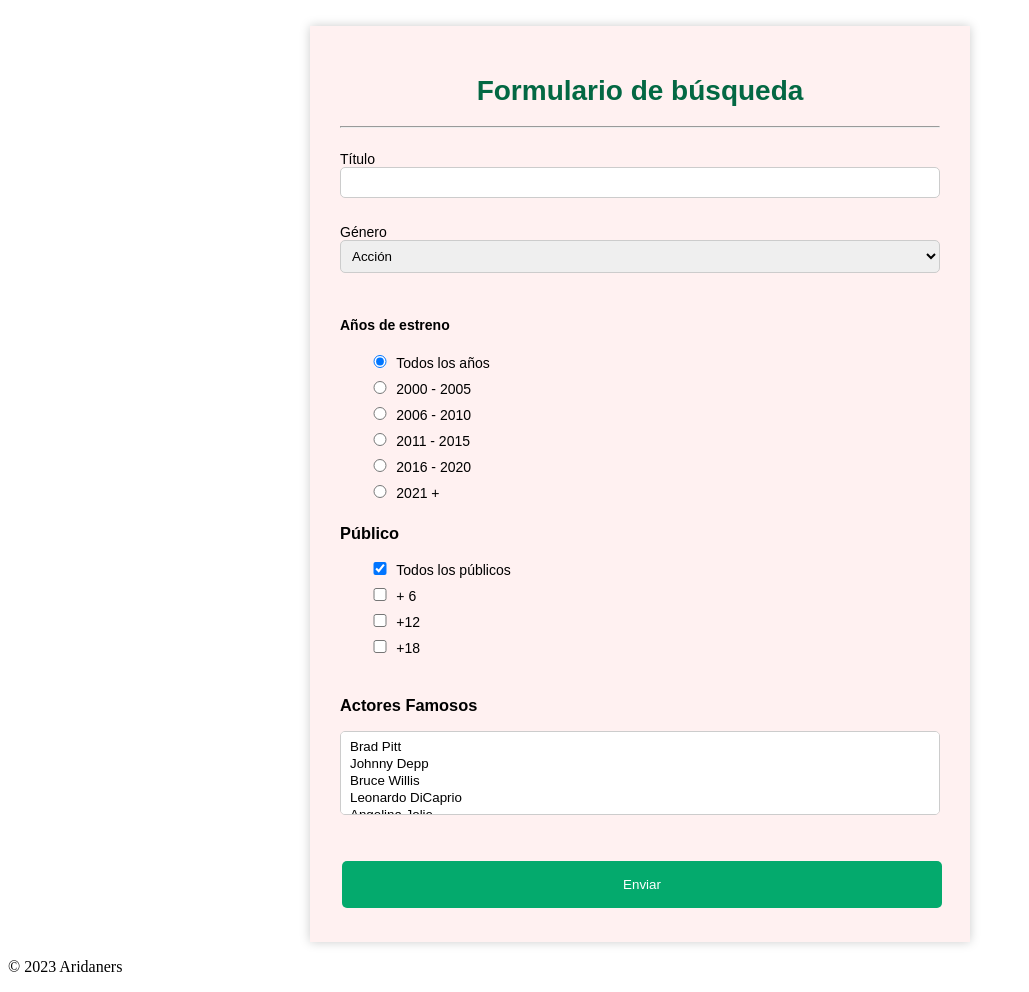
After one commit to imanol-72/Proyecto-PHP, a PHP site: page / in a window 1280 px wide. The commit adds this page. Shown: the whole page, without its empty margins (0-1029 px from the left). Run offline with PHP 8.4, Linux system fonts and the light colour scheme.

Commit message:
Add files via upload

```diff
--- /dev/null
+++ b/cabecera.php
@@ -0,0 +1,14 @@
+<!DOCTYPE html>
+<html lang="es">
+    <head>
+        <meta charset="UTF-8">
+        <title>Aridaners - Proyecto PHP y BBDD</title>
+        <link rel="stylesheet" type="text/css" href="formulario.css" />
+    </head>
+
+    <!-- el cuerpo  -->
+    <body>
+    <div id="contenido">
+
+        </div> <!-- fin de cabecera -->
+        <div id="principal">
--- /dev/null
+++ b/form_buscar.php
@@ -0,0 +1,84 @@
+<?php
+    include "cabecera.php";
+?>
+
+
+<form id="form"  action="index.php" method="post">
+    <div>
+        <h1>Formulario de búsqueda</h1>
+        <hr/><br>
+        <label>Título</label>
+        <input type="text" name="titulo" value="<?php if (isset($titulo)) echo htmlspecialchars($titulo) ?>"  /><br />
+        <span class="error" >
+            <?php if (isset($errores['titulo'])) echo $errores['titulo'] ?>
+        </span><br />
+
+        <div>
+        <label>Género</label>
+        <select name="genero">
+                <?php
+                    $genero=array('Acción','Bélico','Infantil','Drama');
+                    foreach ($genero as $valor)
+                    {
+                        echo "<option value='$valor' ";
+                        if (isset($genero) && ($genero == $valor))
+                                {echo "selected = 'selected' ";};
+                        echo ">$valor</option>";
+                    }
+                ?>
+          </select><br/><br/>
+        </div>
+
+        <div>
+            <h4>Años de estreno</h4>
+            <input type="radio" checked="checked" name="ano" value="todos"  <?php  if (isset($ano)&& ($ano == "todos")){echo 'checked = "checked"';} ?>>Todos los años<br>
+            <input type="radio" name="ano" value="A" <?php  if (isset($ano)&& ($ano == "A")){echo 'checked = "checked"';} ?>>2000 - 2005<br>
+            <input type="radio" name="ano" value="B" <?php  if (isset($ano)&& ($ano == "B")){echo 'checked = "checked"';} ?>>2006 - 2010<br>
+            <input type="radio" name="ano" value="C" <?php  if (isset($ano)&& ($ano == "C")){echo 'checked = "checked"';} ?>>2011 - 2015<br>
+            <input type="radio" name="ano" value="D" <?php  if (isset($ano)&& ($ano == "D")){echo 'checked = "checked"';} ?>>2016 - 2020<br>
+            <input type="radio" name="ano" value="E" <?php  if (isset($ano)&& ($ano == "E")){echo 'checked = "checked"';} ?>>2021 +<br>
+        </div>
+
+        <div>
+            <h3>Público</h3>
+            <input type="checkbox" checked="checked" name="edad[]" value="todos" <?php  if (isset($edad)&& in_array("todos", $edad)){echo 'selected = "selected"';} ?>>Todos los públicos<br>
+            <input type="checkbox" name="edad[]" value="+6" <?php  if (isset($edad)&& in_array("+6", $edad)){echo 'selected = "selected"';} ?>>+ 6<br>
+            <input type="checkbox" name="edad[]" value="+12"<?php  if (isset($edad)&& in_array("+12", $edad)){echo 'selected = "selected"';} ?>>+12<br>
+            <input type="checkbox" name="edad[]" value="+18"<?php  if (isset($edad)&& in_array("+18", $edad)){echo 'selected = "selected"';} ?>>+18<br>
+
+        <span class="error">
+            <?php if (isset($errores['edad'])) echo $errores['edad'] ?>
+        </span><br />
+        </div>
+
+        <div>
+        <h3>Actores Famosos</h3>
+            <select name="actores[]" size="4" multiple="multiple">
+            <option value="Brad Pitt"  <?php if (isset($actores) && in_array("Brad Pitt", $actores)) echo "selected = 'selected'" ?>  >Brad Pitt </option>
+            <option value="Johnny Depp"  <?php if (isset($actores) && in_array("Johnny Depp", $actores)) echo "selected = 'selected'" ?>  >Johnny Depp</option>
+            <option value="Bruce Willis" <?php if (isset($actores) && in_array("Bruce Willis", $actores)) echo "selected = 'selected'" ?>  >Bruce Willis</option>
+            <option value="Leonardo DiCaprio" <?php if (isset($actores) && in_array("Leonardo DiCaprio", $actores)) echo "selected = 'selected'" ?>  >Leonardo DiCaprio</option>
+            <option value="Angelina Jolie" <?php if (isset($actores) && in_array("Angelina Jolie", $actores)) echo "selected = 'selected'" ?>  >Angelina Jolie</option>
+            <option value="Scarlett Johansson" <?php if (isset($actores) && in_array("Scarlett Johansson", $actores)) echo "selected = 'selected'" ?>  >Scarlett Johansson</option>
+        </select><br />
+        <span class='error'>
+            <?php if (isset($errores['actores'])) echo $errores['actores'] ?>
+        </span>
+        </div>
+
+        <br /><label>&nbsp;</label>
+
+        <input type="submit" name="enviar"  value="Enviar"/>
+
+    </div>
+</form>
+<?php
+    echo "<div class='resultado'>";
+        if (isset($resultado))
+        {
+            echo $resultado;
+        }
+    echo "</div>";
+
+    include "pie.php";
+?>
--- /dev/null
+++ b/formulario.css
@@ -0,0 +1,60 @@
+h1
+{
+    color: #036843;
+    text-align: center;
+}
+
+form
+{
+  background-color: #fff1f1;
+  padding: 30px;
+  box-shadow: 0px 0px 10px #cccccc;
+  font-family: sans-serif;
+  font-size: 14px;
+  color: #000000;
+  margin: 0 auto;
+  width: 600px;
+}
+
+input, select
+{
+  width: 100%;
+  padding: 7px;
+  margin-bottom: 10px;
+  border-radius: 5px;
+  border: 1px solid #cccccc;
+}
+
+input[type = "submit"]
+{
+    width: 100%;
+    background-color: #ff0000;
+    color: #ffffff;
+    border: 1px solid #cccccc;
+    padding: 8px;
+}
+
+form input[type = "radio"]
+{
+    margin-left: 2em;
+    width: 2em;
+    float: none;
+}
+
+form input[type = "checkbox"]
+{
+    margin-left: 2em;
+    width: 2em;
+    float: none;
+}
+
+form input[type = "submit"]
+{
+    background-color: #04AA6D;
+    border: none;
+    color: white;
+    padding: 16px 32px;
+    text-decoration: none;
+    margin: 4px 2px;
+    cursor: pointer;
+}
--- /dev/null
+++ b/index.php
@@ -0,0 +1,67 @@
+<?php
+
+if (!isset($_POST['enviar']))
+{
+    include "form_buscar.php";
+    exit();
+}
+
+$titulo = trim($_POST['titulo']);
+$errores = array();
+
+if (empty($titulo))
+{
+    $errores['titulo'] = "Introduzca un título";
+}
+
+if (isset($_POST['genero']))
+{
+    $genero = $_POST['genero'];
+}
+
+if (isset($_POST['ano']))
+{
+    $ano = $_POST['ano'];
+}
+
+if (!isset($_POST['edad']))
+{
+    $errores['edad'] = "Seleccione el público objetivo.";
+}
+else
+{
+    $edad = $_POST['edad'];
+}
+
+if (!isset($_POST['actores']))
+{
+    $errores['actores'] = "Seleccione algún actor.";
+}
+else
+{
+    $actores = $_POST['actores'];
+}
+
+if (!empty($errores))
+{
+    include "form_buscar.php";
+    exit();
+}
+
+$resultado = "Nombre: ".htmlspecialchars(trim($titulo)).
+            "<br>Género: ".htmlspecialchars(trim($genero)).
+             "<br>Año: ".htmlspecialchars(trim($ano))."<br>Edad: ";
+             $edad = $_POST['edad'];
+            foreach ($edad as $valor)
+            {
+                $resultado .= htmlspecialchars(trim($valor))." ";
+            }
+            $resultado .= "<br>Actores: ";
+            $actores = $_POST['actores'];
+            foreach ($actores as $valor)
+            {
+                $resultado .= htmlspecialchars(trim($valor))." ";
+            }
+
+include "form_buscar.php";
+?>
--- a/pie.php
+++ b/pie.php
@@ -1,8 +1,9 @@
-                </div>
-        </div>
-        <footer>
-            <p class="website__rights">© ARIDANERS 2023. Todos los derechos reservados</p>
-        </footer>
-        <script src="/js/scrollbar.js"></script>
+        </div>     <!-- fin de principal-->
+    <div id="pie">
+            <p class="copyright">
+                &copy; <?php echo date("Y"); ?> Aridaners
+            </p>
+     </div>
+    </div><!-- fin de contenido -->
     </body>
 </html>
```
